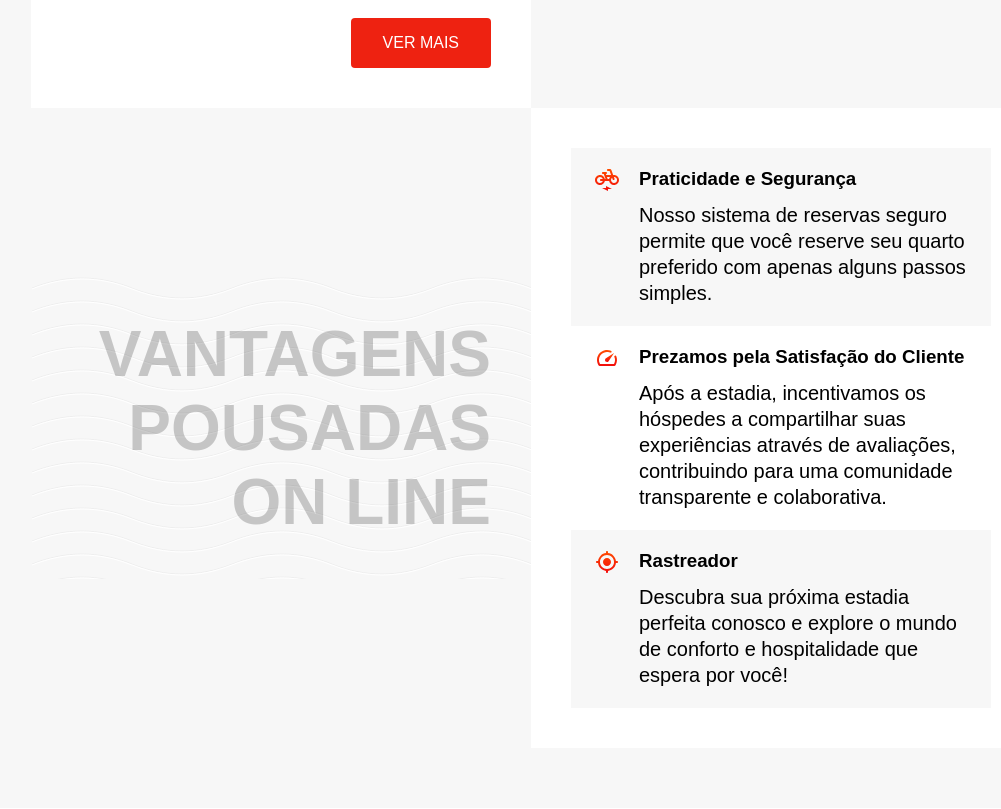
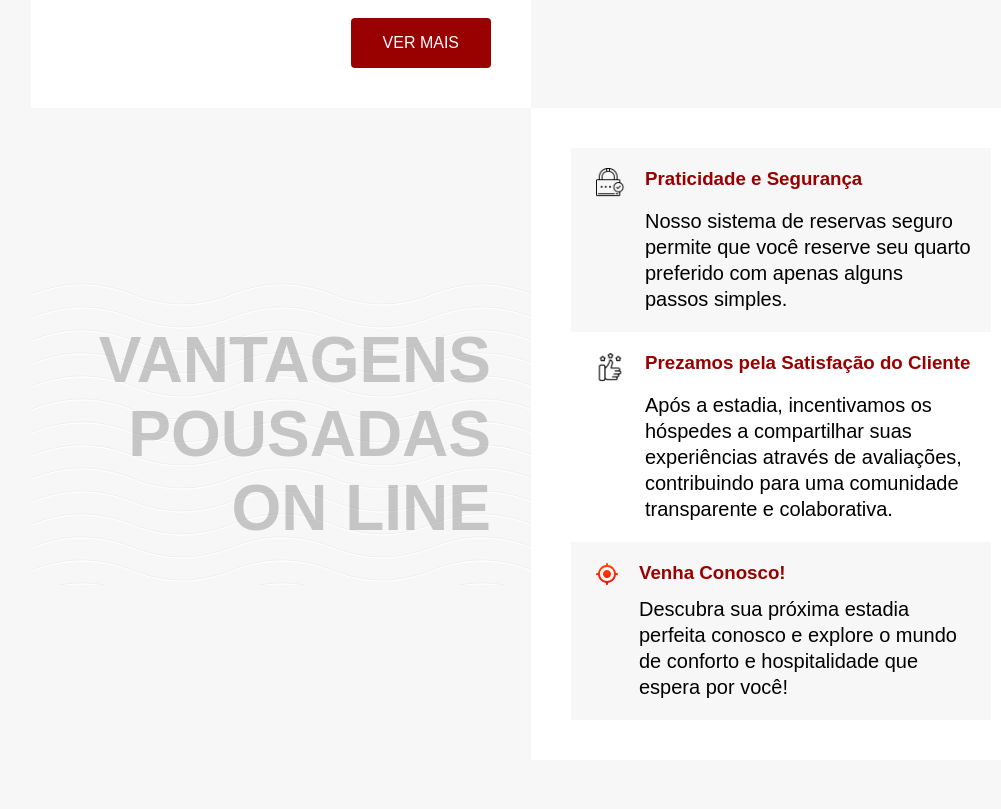
Before and after one commit to jharbes/PROGRAMACAO-WEB, a PHP site: page / in a window 1280 px wide. Shown: the part 756-1565 px from the top of the page, without its empty margins (109-1110 px from the left). Run offline with PHP 8.4, Linux system fonts and the light colour scheme.

Commit message:
atualizacao

```diff
--- a/trabalho01/site-reserva-pousadas/index.html
+++ b/trabalho01/site-reserva-pousadas/index.html
@@ -18,7 +18,7 @@
 
         <nav aria-label="primaria">
             <ul class="menu">
-                <li style="display: block;"><input type="text" name="" id="busca" placeholder="Buscar..."></li>
+                <li><input type="text" name="busca" id="busca" placeholder="Buscar..."></li>
                 <li><a href="#">Listagem de Pousadas</a></li>
                 <li><a href="#">Informações de Destinos</a></li>
                 <li><a href="#">Suporte ao Cliente</a></li>
@@ -42,18 +42,18 @@
         <h2 class="subtitulo" id="label-vantagens">Vantagens Pousadas On Line</h2>
         <ul class="vantagens">
           <li class="vantagens-item">
-            <img src="./img/eletrica.svg" alt="">
+            <img src="./img/icons8-security-64.png" alt="" width="30">
             <h3>Praticidade e Segurança</h3>
             <p>Nosso sistema de reservas seguro permite que você reserve seu quarto preferido com apenas alguns passos simples.</p>
           </li>
           <li class="vantagens-item">
-            <img src="./img/velocidade.svg" alt="">
+            <img src="./img/icons8-satisfaction-66.png" alt="" width="30">
             <h3>Prezamos pela Satisfação do Cliente</h3>
             <p>Após a estadia, incentivamos os hóspedes a compartilhar suas experiências através de avaliações, contribuindo para uma comunidade transparente e colaborativa.</p>
           </li>
           <li class="vantagens-item">
             <img src="./img/rastreador.svg" alt="">
-            <h3>Rastreador</h3>
+            <h3>Venha Conosco!</h3>
             <p>Descubra sua próxima estadia perfeita conosco e explore o mundo de conforto e hospitalidade que espera por você!</p>
           </li>
         </ul>
--- a/trabalho01/site-reserva-pousadas/style.css
+++ b/trabalho01/site-reserva-pousadas/style.css
@@ -62,7 +62,8 @@ p {
 
 .menu input {
     display: block;
-  background: #ffffff;
+    width: 300px;
+  background: #f5b3b39d;
   padding: 1rem 2rem;
   border-radius: 4px;
   color: #000000;
@@ -101,14 +102,14 @@ p {
     content: "";
     width: 60px;
     height: 4px;
-    background: #e21;
+    background: #900;
     position: absolute;
     top: 30px;
     right: -30px;
 }
 
 .botao {
-  background: #e21;
+  background: #900;
   color: #fff;
   padding: 1rem 2rem;
   border-radius: 4px;
@@ -116,7 +117,7 @@ p {
 }
 
 .botao:hover{
-    background-color: #900;
+    background-color: #e21;
 }
 
 .subtitulo {
@@ -142,12 +143,16 @@ p {
   border-left: 4px solid transparent;
 }
 
+.vantagens-item h3{
+    color: #900;
+}
+
 .vantagens-item:nth-child(odd){
     background-color: #f7f7f7;
 }
 
 .vantagens-item:hover{
-    border-left: 4px solid #e21;
+    border-left: 4px solid #900;
 }
 
 .vantagens-item p {
```
Also changed, not shown: trabalho01/site-reserva-pousadas/img/icons8-satisfaction-66.png (added), trabalho01/site-reserva-pousadas/img/icons8-security-64.png (added), trabalho01/site-reserva-pousadas/img/protecao.png (added).
